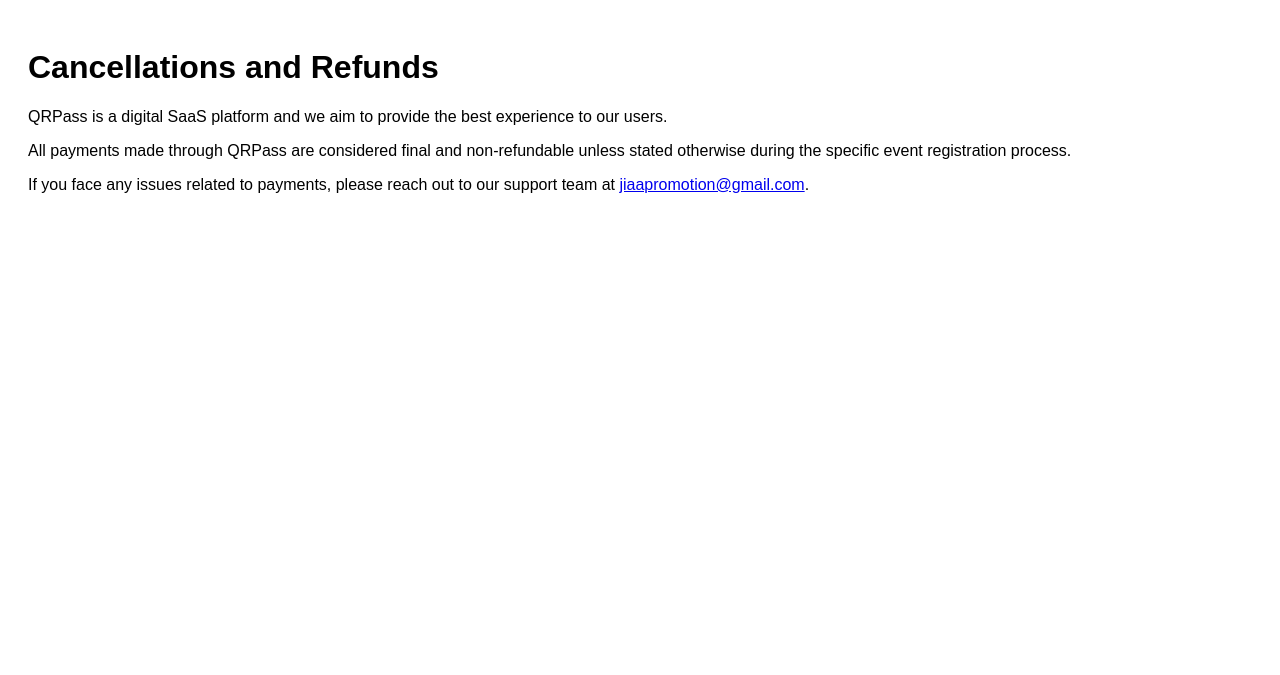
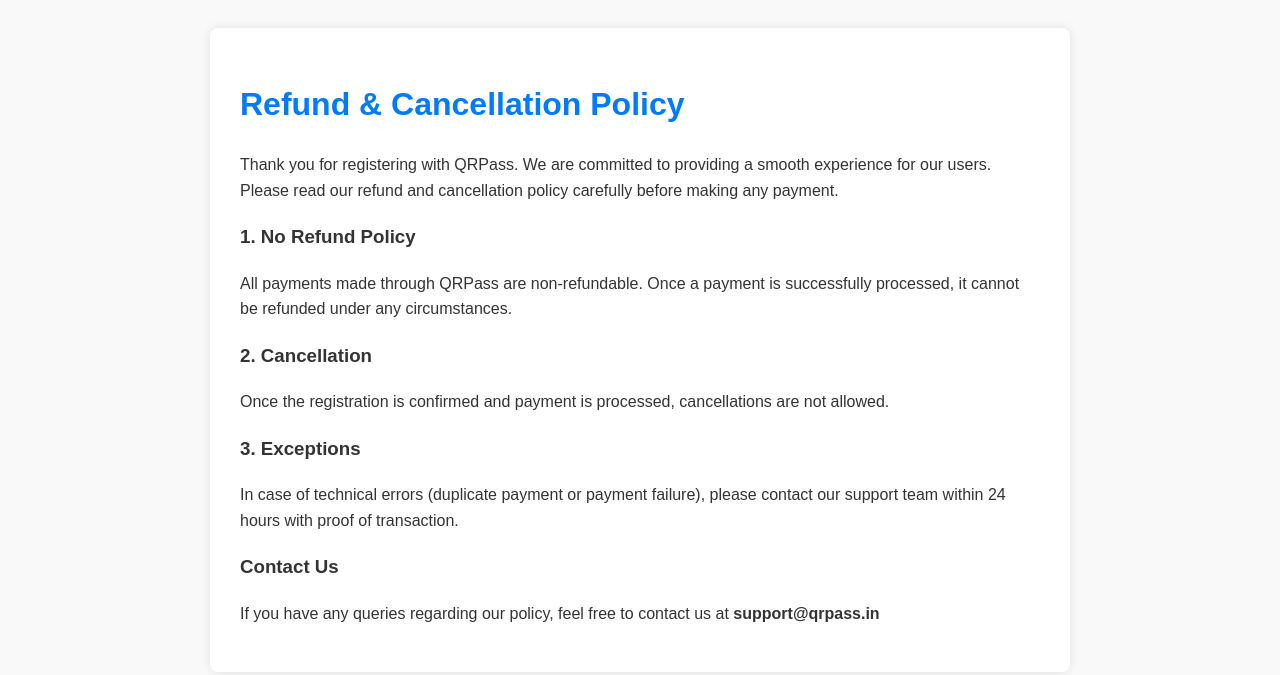
Before and after one commit to jiaapromotion/qrpass-landing-page, a website: page refund.html in a window 1280 px wide. Drawn offline with Linux system fonts and the light colour scheme.

Commit message:
Added refund policy page for Razorpay verification

```diff
--- a/refund.html
+++ b/refund.html
@@ -2,14 +2,31 @@
 <!DOCTYPE html>
 <html lang="en">
 <head>
-  <meta charset="UTF-8" />
-  <title>Cancellations and Refunds - QRPass</title>
-  <style>body { font-family: Arial; padding: 20px; }</style>
+  <meta charset="UTF-8">
+  <meta name="viewport" content="width=device-width, initial-scale=1.0">
+  <title>Refund & Cancellation Policy</title>
+  <style>
+    body { font-family: Arial, sans-serif; padding: 20px; line-height: 1.6; background-color: #f9f9f9; color: #333; }
+    h1 { color: #007BFF; }
+    .container { max-width: 800px; margin: auto; background: #fff; padding: 30px; border-radius: 8px; box-shadow: 0 0 10px rgba(0,0,0,0.1); }
+  </style>
 </head>
 <body>
-  <h1>Cancellations and Refunds</h1>
-  <p>QRPass is a digital SaaS platform and we aim to provide the best experience to our users.</p>
-  <p>All payments made through QRPass are considered final and non-refundable unless stated otherwise during the specific event registration process.</p>
-  <p>If you face any issues related to payments, please reach out to our support team at <a href="mailto:jiaapromotion@gmail.com">jiaapromotion@gmail.com</a>.</p>
+  <div class="container">
+    <h1>Refund & Cancellation Policy</h1>
+    <p>Thank you for registering with QRPass. We are committed to providing a smooth experience for our users. Please read our refund and cancellation policy carefully before making any payment.</p>
+
+    <h3>1. No Refund Policy</h3>
+    <p>All payments made through QRPass are non-refundable. Once a payment is successfully processed, it cannot be refunded under any circumstances.</p>
+
+    <h3>2. Cancellation</h3>
+    <p>Once the registration is confirmed and payment is processed, cancellations are not allowed.</p>
+
+    <h3>3. Exceptions</h3>
+    <p>In case of technical errors (duplicate payment or payment failure), please contact our support team within 24 hours with proof of transaction.</p>
+
+    <h3>Contact Us</h3>
+    <p>If you have any queries regarding our policy, feel free to contact us at <strong>support@qrpass.in</strong></p>
+  </div>
 </body>
 </html>
```
